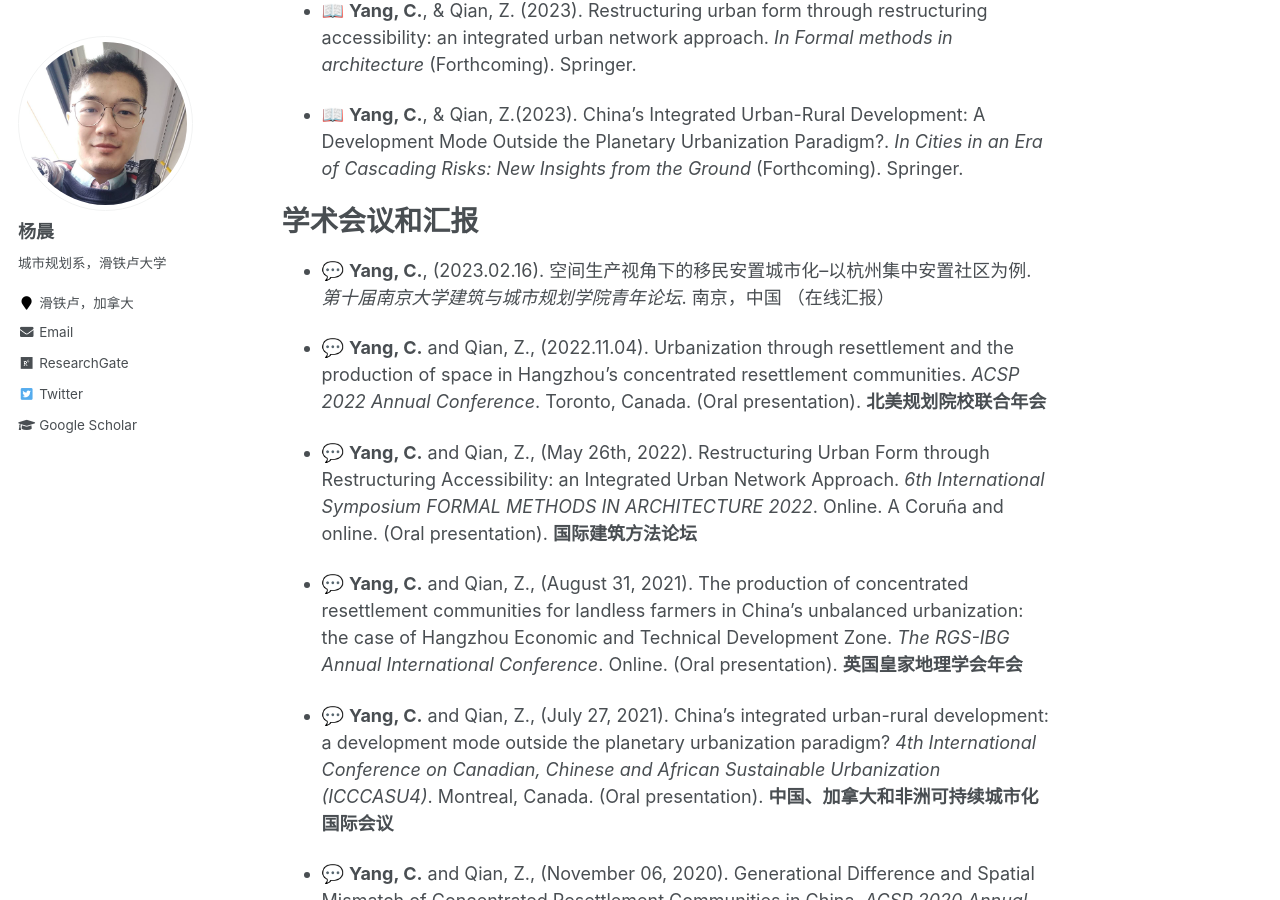
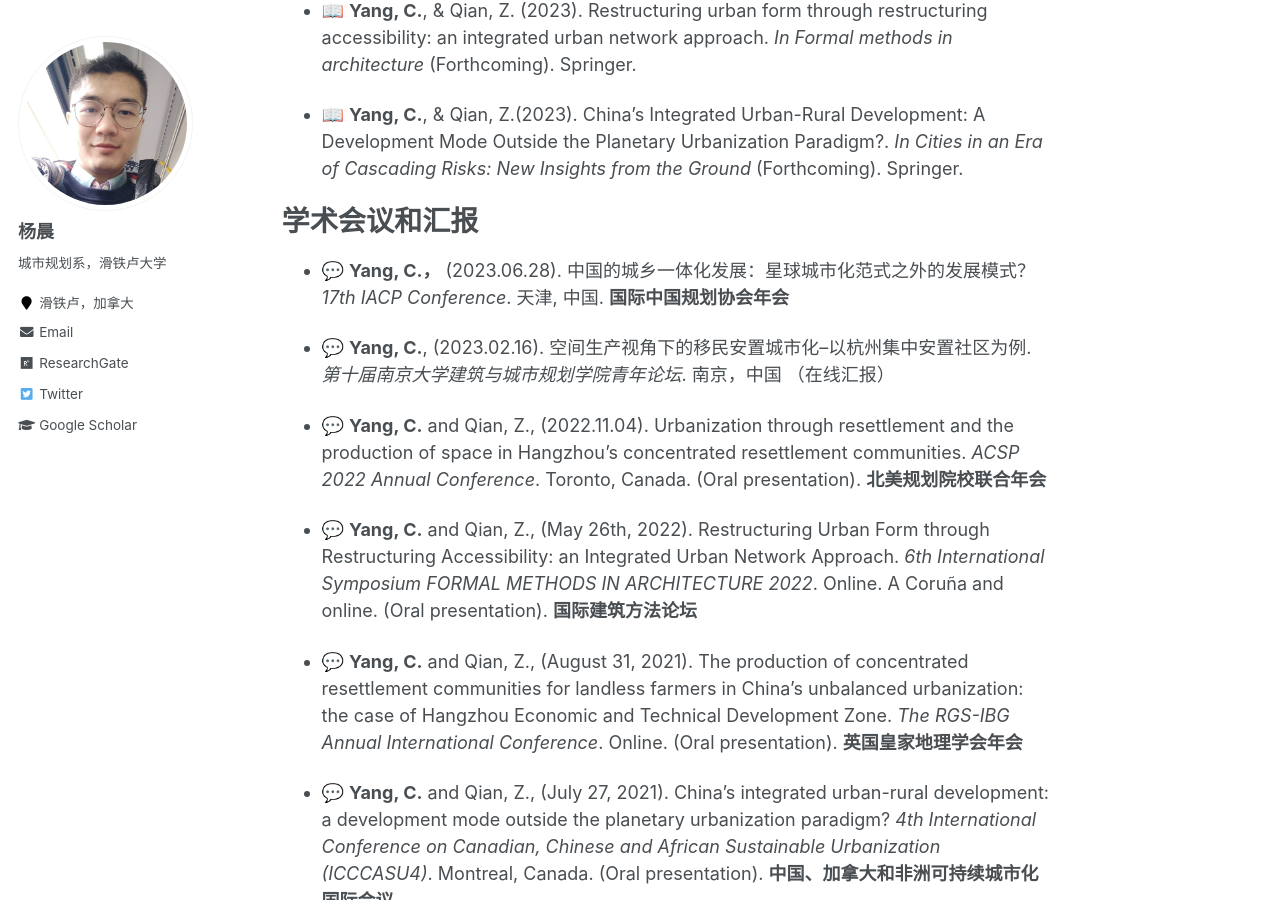
Before and after one commit to ktalenting/ktalenting.github.io-zh-cn-, a Jekyll site: the page built from _pages/about.md, in a window 1280 px wide and 900 px high, scrolled down 1599 px. Built offline with Jekyll 4.4.1, drawn with Linux system fonts in a browser that asks for light colours.

Commit message:
Update about.md

```diff
--- a/_pages/about.md
+++ b/_pages/about.md
@@ -47,6 +47,8 @@ redirect_from:
 - 📖 **Yang, C.**, & Qian, Z.(2023). China’s Integrated Urban-Rural Development: A Development Mode Outside the Planetary Urbanization Paradigm?. _In Cities in an Era of Cascading Risks: New Insights from the Ground_ (Forthcoming). Springer.
 
 # 学术会议和汇报
+- 💬 **Yang, C.，**  (2023.06.28). 中国的城乡一体化发展：星球城市化范式之外的发展模式？  _17th IACP Conference_. 天津, 中国. **国际中国规划协会年会**
+
 - 💬 **Yang, C.**, (2023.02.16). 空间生产视角下的移民安置城市化--以杭州集中安置社区为例. _第十届南京大学建筑与城市规划学院青年论坛_. 南京，中国 （在线汇报）
 
 - 💬 **Yang, C.** and Qian, Z., (2022.11.04). Urbanization through resettlement and the production of space in Hangzhou’s concentrated resettlement communities.  _ACSP 2022 Annual Conference_. Toronto, Canada. (Oral presentation). **北美规划院校联合年会**
```
